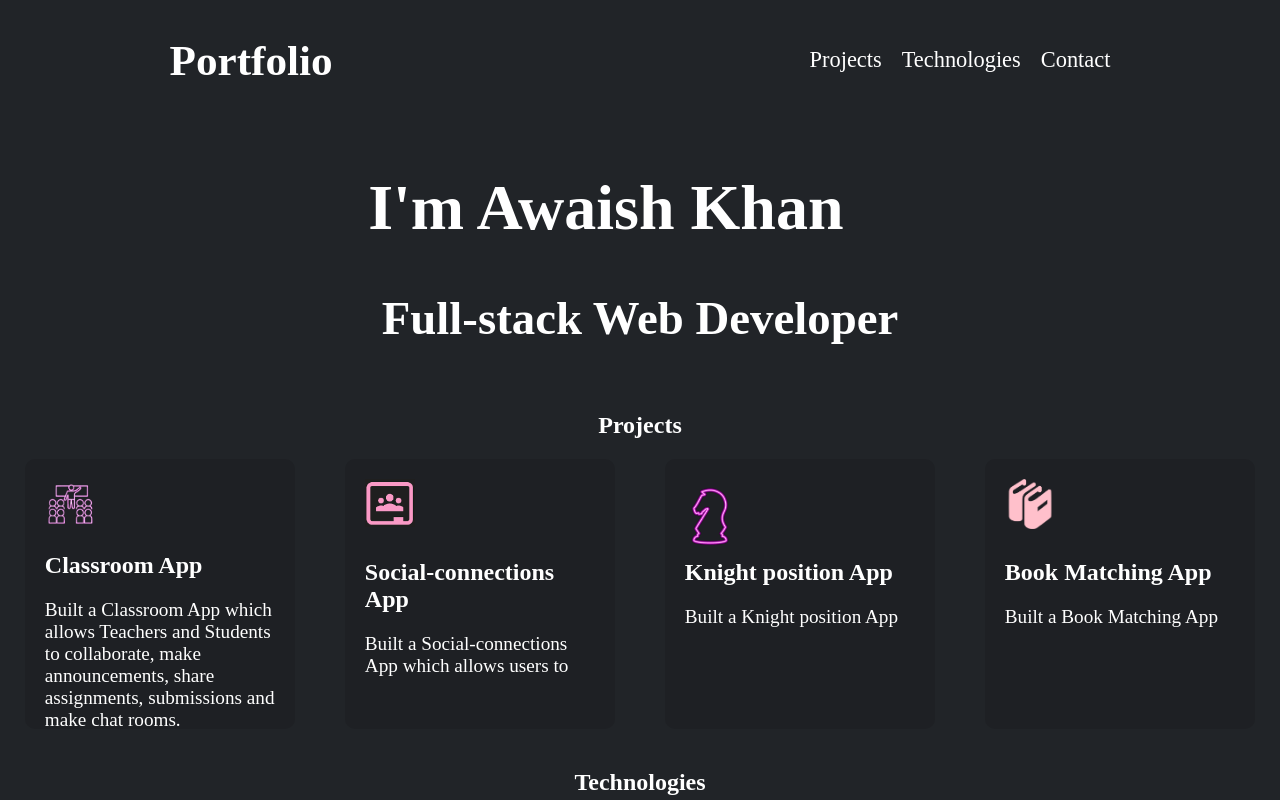
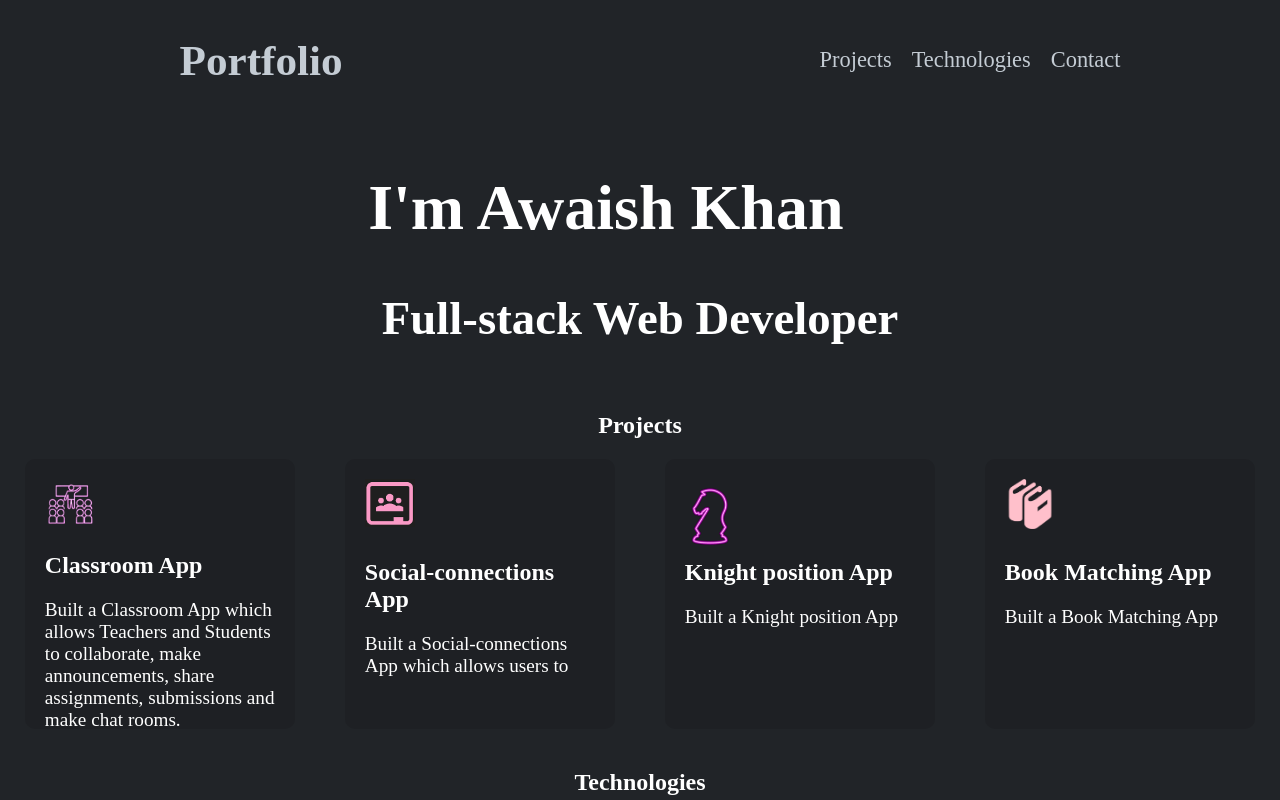
Before and after one commit to Awaish-prog/awaish-portfolio, a React (Create React App) app: page / in a window 1280 px wide. Shown: the top 800 px of the page. Built offline with nearby package versions, Linux system fonts and the light colour scheme; a web font is replaced by a local one.

Commit message:
Added navbar style

```diff
--- a/src/CSS/Navbar.css
+++ b/src/CSS/Navbar.css
@@ -1,5 +1,5 @@
 header {
-    color: white;
+    color: #c4ccd4;
     display: flex;
     align-items: center;
     width: fit-content;
@@ -10,8 +10,19 @@ header > h2 {
     margin-left: 20px;
     font-size: 2.7rem;
 }
-header > p {
+.nav-element {
     width: fit-content;
-    padding-right: 20px;
     font-size: 1.4rem;
+    margin: 0;
+    cursor: pointer;
 }
+.nav-elements {
+    display: flex;
+    gap: 20px
+}
+.nav-elements:hover .nav-element {
+    color: #6a6f72;
+}
+.nav-elements:hover .nav-element:hover {
+    color: white;
+}
--- a/src/Components/Navbar.js
+++ b/src/Components/Navbar.js
@@ -4,9 +4,11 @@ export default function Navbar(){
     return(
         <header>
             <h2>Portfolio</h2>
-            <p><a>Projects</a></p>
-            <p><a>Technologies</a></p>
-            <p><a>Contact</a></p>
+            <div className="nav-elements">
+                <p className="nav-element"><a>Projects</a></p>
+                <p className="nav-element"><a>Technologies</a></p>
+                <p className="nav-element"><a>Contact</a></p>
+            </div>
         </header>
     )
 }
```
